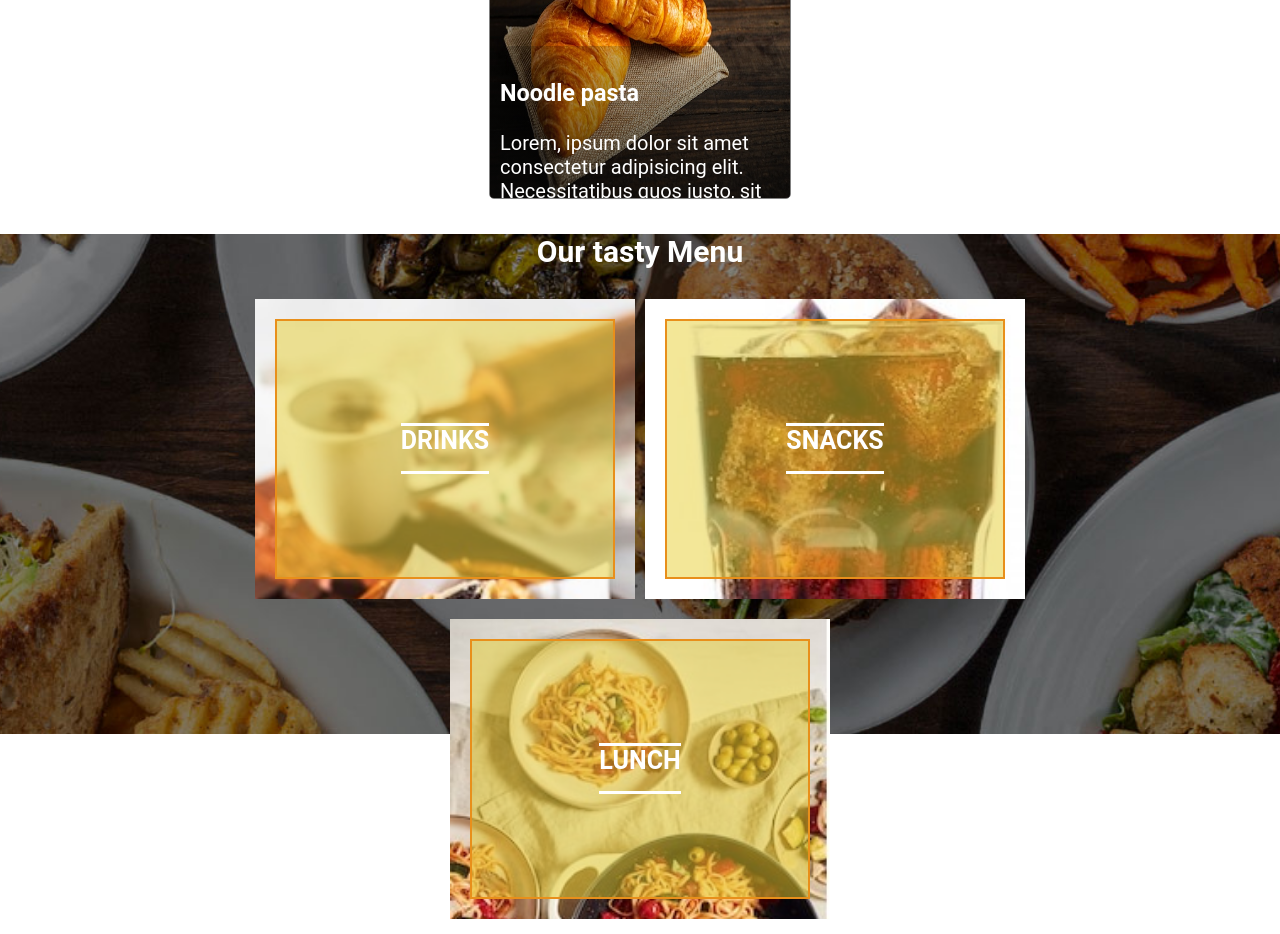
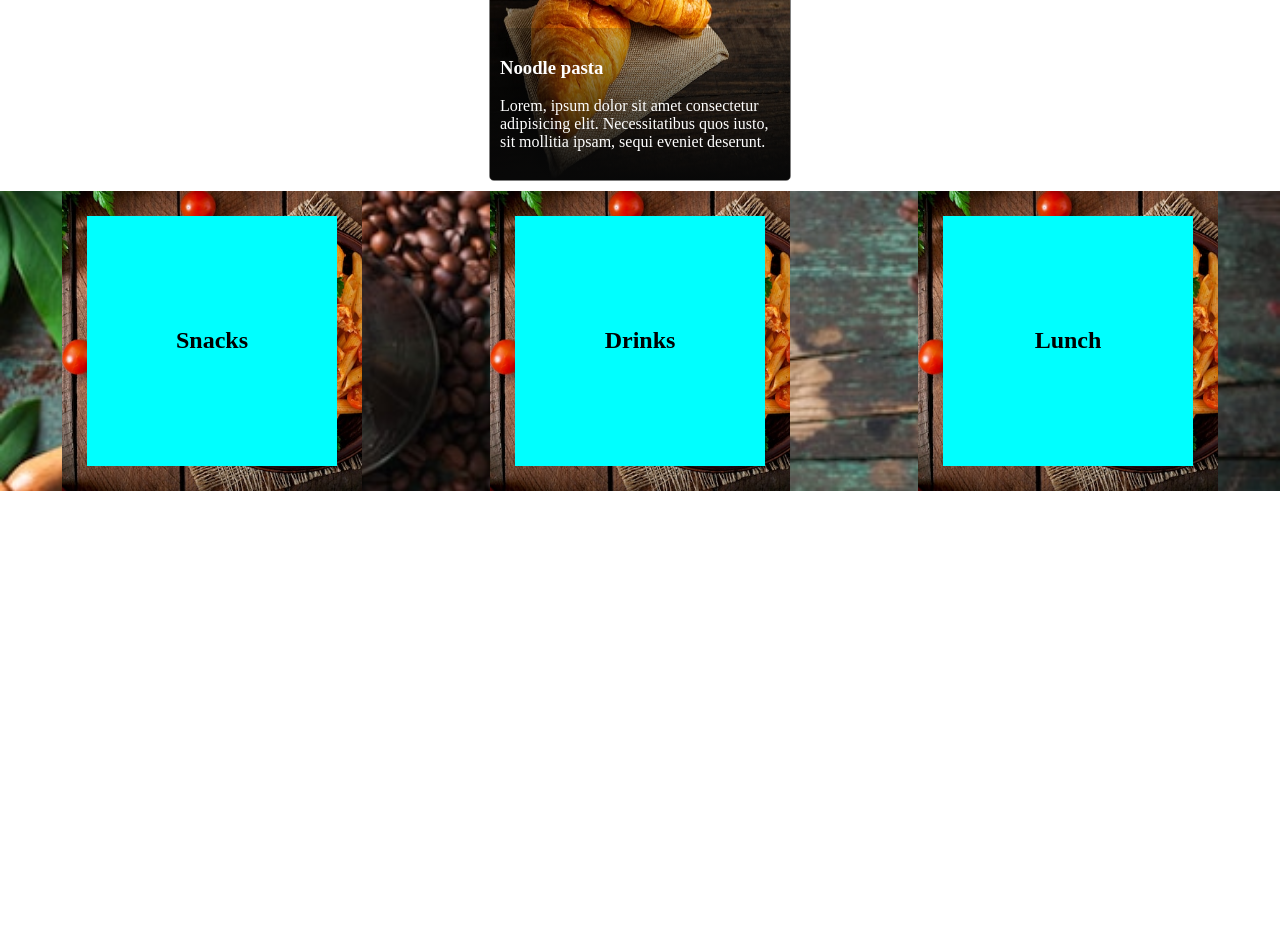
Before and after one commit to RabeyaIslam99/Cafeteria, a plain HTML site: page index.html in a window 1280 px wide. Shown: the part 520-1454 px from the top of the page. After the commit the page ends 1011 px from the top, so only its background shows below. Drawn offline with Linux system fonts and the light colour scheme.

Commit message:
card final updated

```diff
--- a/CSS/style.css
+++ b/CSS/style.css
@@ -112,241 +112,42 @@
 
 /* Our tasty menu css start */
 
-*::before,
-/* *::after{
-    box-sizing: border-box;
-} */
-/* html{
-    line-height: 1.15;
-} */
-body{
-    font-family: 'roboto', sans-serif;
-    color: white;
-    font-weight: 400;
-    font-size: 20px;
-    /* background: #ffffff; */
+ .full-container{
 
+        background-image: url(../images/home-banner.jpg);
+        background-size: cover;
+        background-position: center;
+        height: auto;
+
+ }
+
+ .container{
+    display: grid;
+    grid-template-columns: repeat(3 , 1fr);
+    gap: 4px;
+    align-items: center;
+    justify-items: center;
+ }
+/* Our tasty menu css ends */
+
+.card{
+    height: 300px;
+    width: 300px;
+    display: flex;
+    align-items: center;
+    justify-content: center;
 }
-
-.container{
-    width: 100%;
-    padding-right:10px ;
-    padding-left: 10px;
-    margin-right: auto;
-    margin-left: auto;
+.card-description{
+background-color: aqua;
+text-align: center;
+height: 250px;
+width:250px ;
+display: flex;
+    align-items: center;
+    justify-content: center;
 
 
 }
-.row{
-    display: flex;
-    flex-wrap: wrap;
-    justify-content: center;
-    /* padding: 50px; */
-
-    /* margin-right: -10px;
-    margin-left: -10px; */
-}
-.column{
-    position: relative;
-    width: 100%;
-    margin: 5px;
-    /* padding-right: 2px;
-    padding-left: 2px;
-    flex: 0 0 100%;
-    max-width: 100%; */
-}
-#full-container{
-    background: url(../images/banner-4.jpg);
-    background-size: cover;
-    background-position: center;
-    height: 500px;
-    /* padding-top: 50px;
-    padding-bottom: 50px; */
-
-}
-.section-title{
-    position: relative;
-    width: 100%;
-    text-align: center;
-    /* padding: 5px 0 5px 0; */
-
-}
-/* .section-title::after{
-    position: absolute;
-    content: "";
-    width: 100%;
-    height: 1px;
-    left: 0;
-    background: #eeeeee;
-} */
-.effect{
-    position: relative;
-    margin-bottom: 10px;
-    overflow: hidden;
-    width: 100%;
-    height: 300px;
-
-
-}
-.effect .effect-img{
-    font-size: 0;
-    overflow: hidden;
-    height: 300px;
-    width: 100%;
-
-}
-.effect .effect-img img{
-    width: 100%;
-    height: auto;
-    /* transition: all .3s; */
-
-}
-/* .effect:hover .effect-img img{
-    transform: scale(1.2);
-} */
-.effect .effect-text{
-    position: absolute;
-    top: 20px;
-    right: 20px;
-    bottom: 20px;
-    left: 20px;
-    display: flex;
-
-    align-items: center;
-    justify-content: center;
-    text-align: center;
-    background: rgba(231, 207, 51, 0.5);
-    overflow: hidden;
-    border:2px solid rgb(232, 143, 27);
-    /* transition: all .3s ease-in; */
-    opacity: 0;
-}
-.effect .effect-text .inner{
-    position: absolute;
-    border-top: 3px solid white;
-    border-bottom: 3px solid white;
-    /* padding: 15px; */
-    /* z-index: 1; */
-}
-/* .effect .effect-text:before,
-.effect .effect-text:after{
-    position: absolute;
-    display: block;
-    width: 100%;
-    height: 0;
-    content: '';
-} */
-/* .effect .effect-text:before{
-    border-top: 3px solid #ffffff;
-    border-right: 3px solid #ffffff;
-    left: -100%;
-    top: 0;
-} */
-/* .effect .effect-text:after{
-    border-bottom: 3px solid #ffffff;
-    border-left: 3px solid #ffffff;
-    left: 100%;
-    bottom: 0;
-} */
-.effect .effect-text{
-    opacity: 1;
-}
-/* .effect:hover .effect-text:after,
-.effect:hover .effect-text:before{
-    animation-delay: .1s;
-    animation-duration: .5s;
-    animation-iteration-count: 1;
-    animation-timing-function: ease-in-out;
-    animation-fill-mode: forwards;
-} */
-.effect:hover .effect-text:after{
-    animation-name: left-up;
-}
-.effect:hover .effect-text:before{
-    animation-name: right-dn;
-}
-@-webkit-keyframes left-up {
-    0% {
-        left: 100%;
-        height: 0;
-    }
-    50% {
-        left: 0;
-        height: 0;
-    }
-    100% {
-        height: 100%;
-        left: 0;
-    }
-}
-@-webkit-keyframes right-dn {
-    0% {
-        left: -100%;
-        height: 0;
-    }
-    50% {
-        left: 0;
-        height: 0;
-    }
-    100% {
-        height: 100%;
-        left: 0;
-    }
-}
-.effect .effect-text h2{
-    height: 45px;
-    color: #ffffff;
-    font-size: 25px;
-    margin: 0;
-}
-.effect .effect-text p{
-    color: #ffffff;
-    font-size: 16px;
-    margin-bottom: 20px;
-}
-.effect .effect-btn .btn{
-    display: inline-block;
-    height: 35px;
-    padding: 7px 15px;
-    color: #333333;
-    background: #ffffff;
-}
-@media (min-width:576px){
-    .container{
-        max-width: 540px;
-    }
-    .column{
-        flex: 0 0 100%;
-        max-width: 100%;
-    }
-}
-@media (min-width: 768px){
-    .container{
-        max-width: 720px;
-    }
-    .column{
-        flex: 0 0 50%;
-        max-width: 50%;
-    }
-}
-@media (min-width:992px){
-    .container{
-        max-width: 960px;
-    }
-    .column{
-        flex: 0 0 33.333333%;
-        max-width: 33.333333%;
-    }
-}
-@media (min-width:1200px){
-    .container{
-        max-width: 1140px;
-    }
-}
-/* Our tasty menu css ends */
-
-
-
 
 
 
@@ -377,6 +178,12 @@ body{
 
 
     }
+    .container{
+        display: grid;
+        grid-template-columns: repeat(1 , 1fr);
+          justify-content: center;
+          align-content: center;
+    }
 
 
 }
--- a/index.html
+++ b/index.html
@@ -100,61 +100,36 @@
         </div>
     </section>
       <!-- Our tasty menu -->
-    <section id="full-container">
+         <section class="full-container">
              <div class="container">
-            <div class="section-title">
-                <h1>Our tasty Menu</h1>
-            </div>
-
-            <div class="row">
-
-                <div class="column">
-
-                    <div class="effect">
-                        <div class="effect-img">
-                            <img src="images/snacks1.jpg" alt="">
-                        </div>
-                        <div class="effect-text">
-                            <div class="inner">
-                                <h2>DRINKS</h2>
-
+                 <!--  crad 1 -->
+                 <div class='card' style="background-image: url(images/card-img1.jpg);
+                 background-size: cover;
+                 background-position: center;">
+                    <div class="card-description">
+                      <h1>Snacks</h1>
                     </div>
                  </div>
+                 <!-- crad 2-->
+                 <div  class='card' style="background-image: url(images/card-img1.jpg);
+                 background-size: cover;
+                 background-position: center;">
+                  <div class="card-description">
+                    <h1>Drinks</h1>
                   </div>
                  </div>
-
-                <div class="column">
-                    <div class="effect">
-                        <div class="effect-img">
-                            <img src="images/drinks1.jpg" alt="">
-                        </div>
-                        <div class="effect-text">
-                            <div class="inner">
-                                <h2>SNACKS</h2>
-
-
-                            </div>
-                        </div>
-                    </div>
-                </div>
-
-                <div class="column">
-                    <div class="effect">
-                        <div class="effect-img">
-                            <img src="images/lunch2.jpg" alt="">
-                        </div>
-                        <div class="effect-text">
-                            <div class="inner">
-                                <h2>LUNCH</h2>
-
-
-                            </div>
-                        </div>
-                    </div>
+                 <!-- crad 3 -->
+                 <div  class='card' style="background-image: url(images/card-img1.jpg);
+                 background-size: cover;
+                 background-position: center;">
+                     <div class="card-description">
+                      <h1>Lunch</h1>
                      </div>
 
                  </div>
              </div>
+
+
          </section>
 </body>
 </html>
```
Also changed, not shown: images/1.jpg (added). Lines whose indentation alone changed are shown as unchanged.
